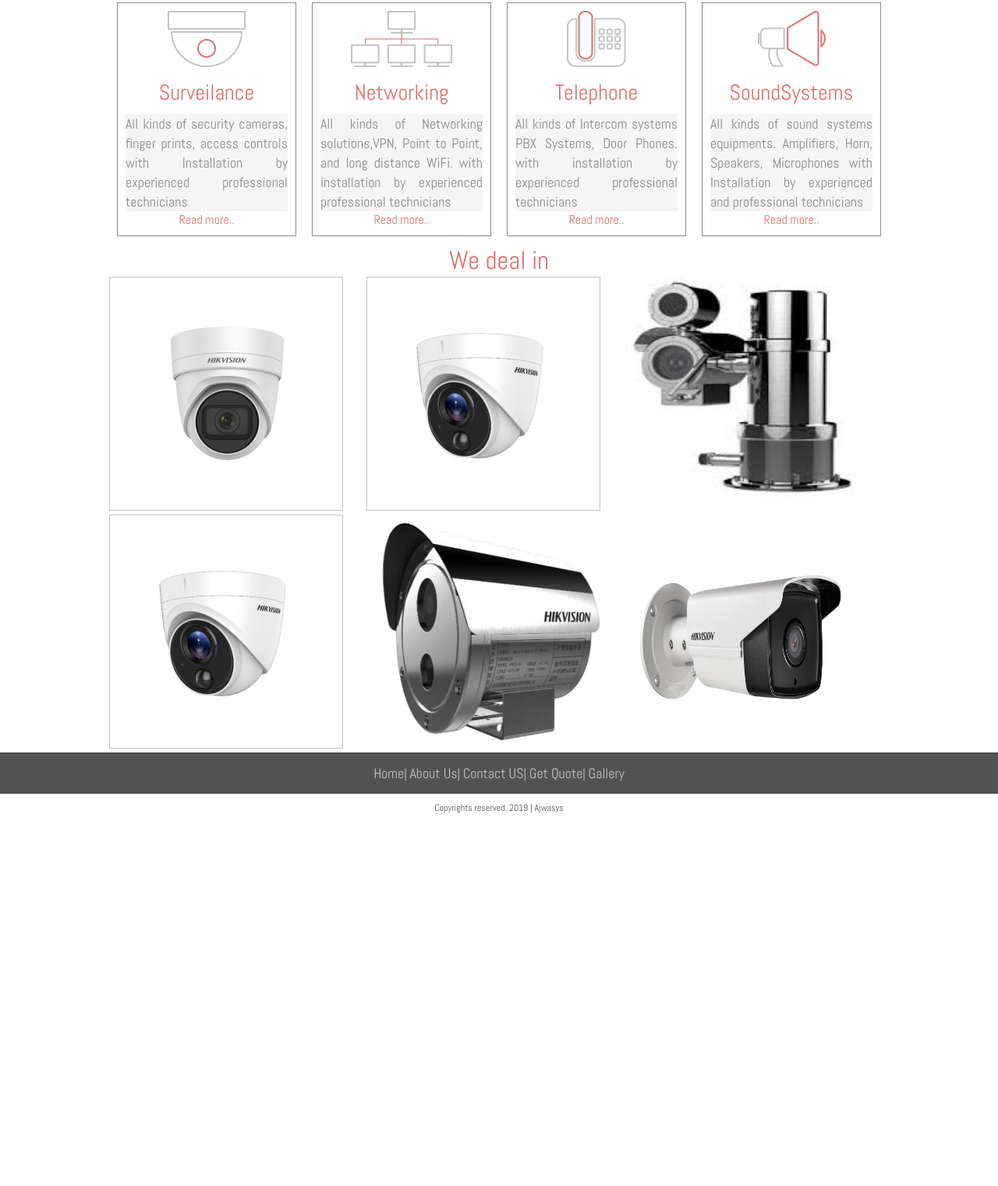
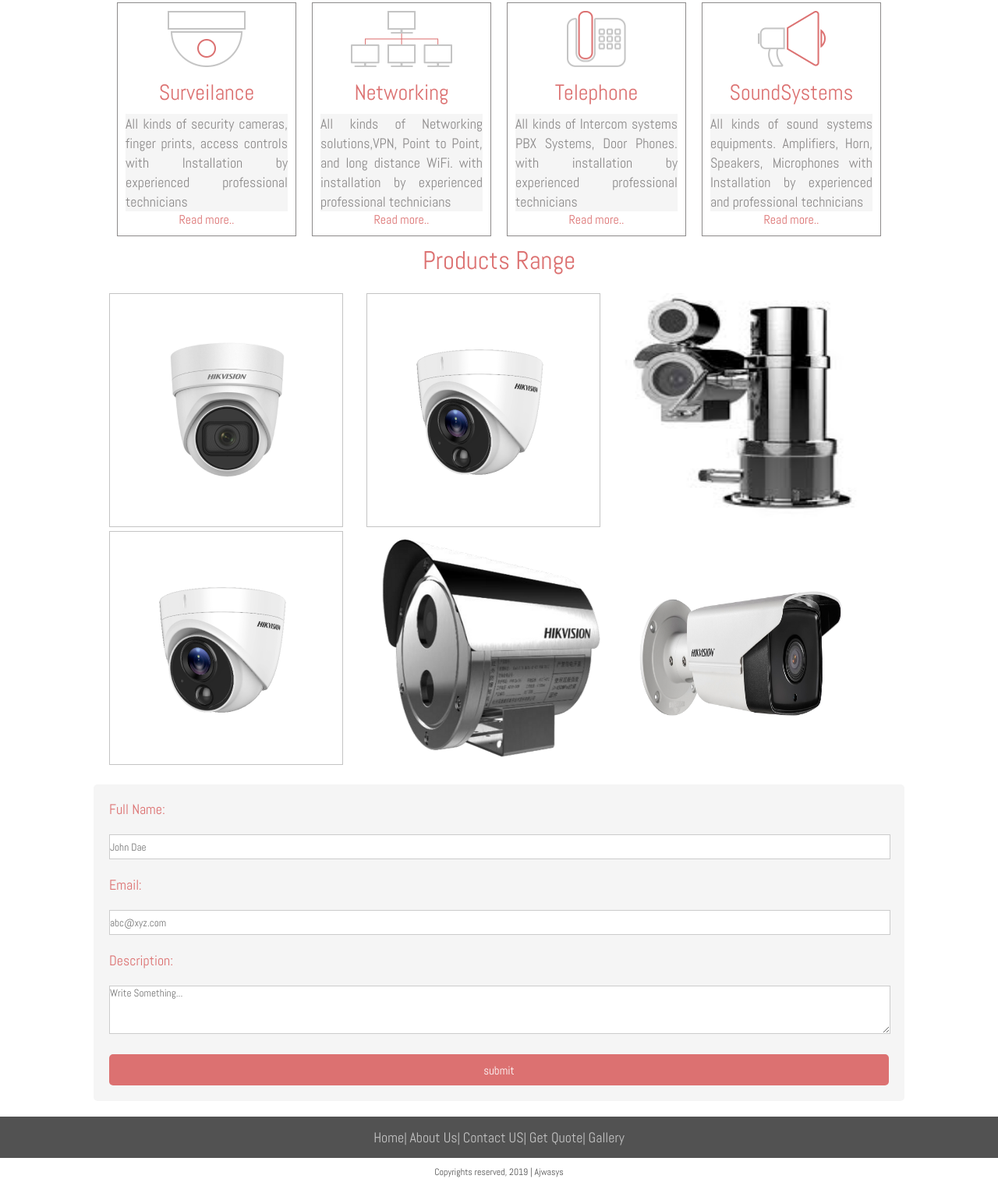
Before and after one commit to abhishekbhute/html_css_assignment, a plain HTML site: page index.html in a window 1280 px wide. Shown: the part 928-2449 px from the top of the page at 78% size. Before the commit the page ends 1982 px from the top, so only its background shows below. Drawn offline with Linux system fonts and the light colour scheme.

Commit message:
css assignment

```diff
--- a/index.html
+++ b/index.html
@@ -260,6 +260,7 @@
             width: 300px;
             height: 300px;
        }
+
         footer{
             width: 100%;
 
@@ -392,7 +393,7 @@
 </div>
 
 <div style="color: #dc7171;font-size: 28px;">
-    <h3>We deal in</h3>
+    <h3 style="text-align: left;">We deal in</h3>
 </div>
 
 <div class="container">
@@ -472,8 +473,9 @@
 </div>
 
         <div style="color: #dc7171;font-size: 28px;">
-                <h3>We deal in</h3>
+                <h3 >Products Range</h3>
         </div>
+        <br>
 
         <div class="container">
             <div class="product-container">
@@ -511,6 +513,23 @@
             </div>
         </div>
 
+
+        <div class="container" style="background-color: #f5f5f5;padding: 20px;border-radius: 5px;margin: 20px;">
+            <form action="">
+                <label for="name" style="color: #dc7171;font-size: 18px;border: 5px;">Full Name:</label>
+                <br><br>
+                <input type="text" style="height: 30px;width: 100%;border: 1px solid #ccc;" placeholder="John Dae"><br><br>
+                <label for="email" style="color: #dc7171;font-size: 18px;">Email:</label>
+                <br><br>
+                <input type="email" style="height: 30px;width: 100%;border: 1px solid #ccc;" placeholder="abc@xyz.com"><br><br>
+                <label for="Description" style="color: #dc7171;font-size: 18px;">Description:</label>
+                <br><br>
+                <textarea name="Description" style="height: 30px;width: 100%;border: 1px solid #ccc;height: 60px;" cols="30" rows="10" placeholder="Write Something..."></textarea>
+                <br><br>
+                <input class="submit-btn" type="submit" value="submit" style="border: none ; font-size: 15px;cursor: pointer;;width: 100%;color: white;background-color: #dc7171;height: 40px;border-radius: 5px;">
+            </form>
+        </div>
+
         <footer>
 
             <nav>
```
